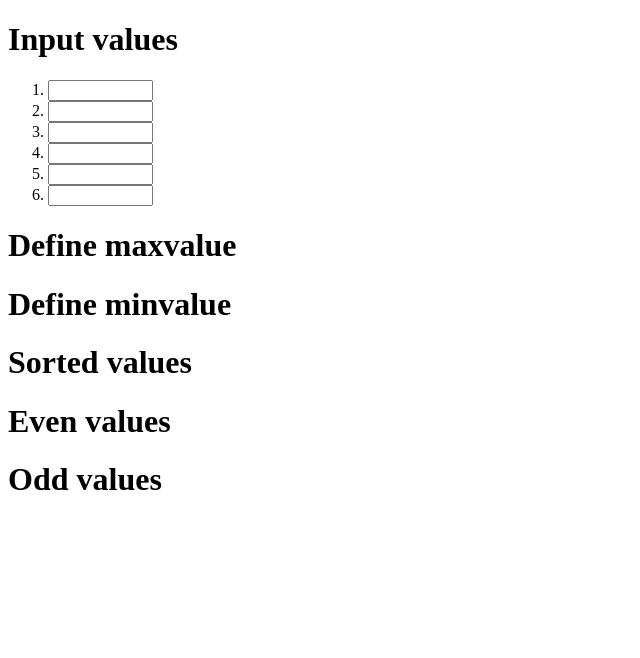
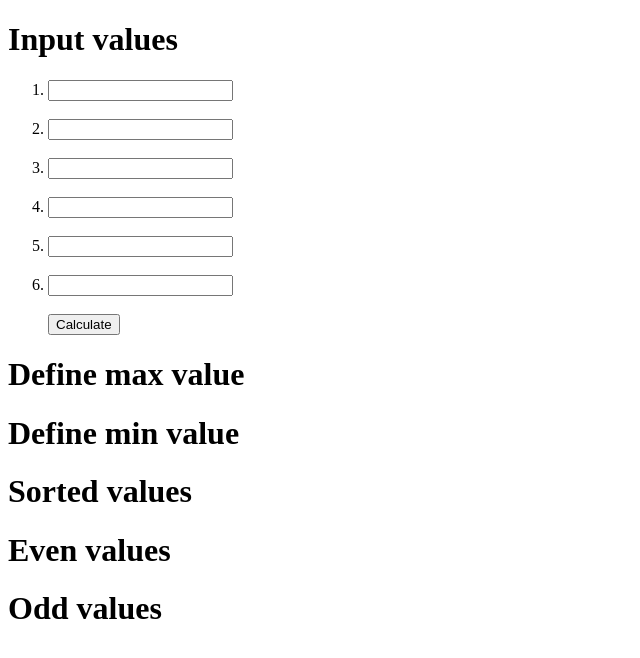
Before and after one commit to TarasRudyk/jsBasicTasks, a plain HTML site: page index.html in a window 1280 px wide. Shown: the whole page, without its empty margins (0-640 px from the left). Drawn offline with Linux system fonts and the light colour scheme.

Commit message:
initial commit

```diff
--- a/basic.js
+++ b/basic.js
@@ -1,28 +1,47 @@
 // JavaScript File
-var Arr = [1,4,5,6,7,82,0,-65,-23,-4,4.5,-34,-15.6,100.5, 0.1, 0.6, -0.6];
+//var Arr = [1,4,5,6,7,82,0,-65,-23,-4,4.5,-34,-15.6,100.5, 0.1, 0.6, -0.6];
 var Arr1 = [];
 var Arr2 = [];
 var Arr3 = [];
 var Arr4 = [];
+var Arr = [];
 
 
-var min = Math.min.apply(Math, Arr);
-var max = Math.max.apply(Math, Arr);
+function calc() {
+    Arr.push(document.getElementById("num_1").value);
+    Arr.push(document.getElementById("num_2").value);
+    Arr.push(document.getElementById("num_3").value);
+    Arr.push(document.getElementById("num_4").value);
+    Arr.push(document.getElementById("num_5").value);
+    Arr.push(document.getElementById("num_6").value);
+   // document.getElementById("Arr").innerHTML = Arr;
 
 
 
+//min
+    var min = Math.min.apply(Math, Arr);
+    document.getElementById("min").innerHTML = min;
+
+//max
+    var max = Math.max.apply(Math, Arr);
+    document.getElementById("max").innerHTML = max;
 
 
+    // even and odd numbers
     for (var i = 0; i < Arr.length; i++){
-    if (Arr[i] % 2 == 0) {
+        if (Arr[i] % 2 === 0) {
             Arr1.push(Arr[i]);
         }else{
             Arr2.push(Arr[i]);
          }
     }
+    document.getElementById("odd").innerHTML = Arr2;
 
+
+
+    // intager numbers
     for (var i = 0; i < Arr.length; i++){
-    if (parseFloat(Arr[i])) {
+        if (Arr[i] % 1 === 0) {
             Arr3.push(Arr[i]);
         }else{
             Arr4.push(Arr[i]);
@@ -30,8 +49,17 @@ for (var i = 0; i < Arr.length; i++){
     }
 
 
+    document.getElementById("even").innerHTML = Arr1;
+
+}
+
+
+/*
+
+
 console.log(Arr1);
 console.log(Arr2);
 console.log ([min, max]);
 console.log(Arr3);
 console.log(Arr4);
+*/
--- a/index.html
+++ b/index.html
@@ -5,22 +5,21 @@
     </head>
     <body>
         <h1> Input values</h1>
-        <form name="digit" action="" method="post">
+        <form action="javascript:calc()" method ="post">
             <ol>
-               <li><input type="text" size=10 id="num_1"></li>
-               <li><input type="text" size=10 id="num_2"></li>
-               <li><input type="text" size=10 id="num_3"></li>
-               <li><input type="text" size=10 id="num_4"></li>
-               <li><input type="text" size=10 id="num_5"></li>
-               <li><input type="text" size=10 id="num_6"></li>
+               <li><input type="text" name="number" id="num_1" required></li><br>
+               <li><input type="text" id="num_2" required></li><br>
+               <li><input type="text" id="num_3" required></li><br>
+               <li><input type="text" id="num_4" required></li><br>
+               <li><input type="text" id="num_5" required></li><br>
+               <li><input type="text" id="num_6" required></li><br>
+               <button onclick="calc()">Calculate</button>
             </ol>
-
-
-
-        </form></form>
-        <h1> Define <strong>max</strong>value</h1>
+        </form>
+        <p id="Arr"></p>
+        <h1> Define max value</h1>
         <p id="max"></p>
-        <h1> Define <strong>min</strong>value </h1>
+        <h1> Define min value</h1>
         <p id="min"></p>
         <h1> Sorted values</h1>
         <p id="sorted"></p>
@@ -28,12 +27,6 @@
         <p id="even"></p>
         <h1> Odd values</h1>
         <p id="odd"></p>
-        <script>
-
-
-
-
-
-        </script>
+        <script type="text/javascript" src="basic.js"></script>
     </body>
 </html>
```
Lines whose indentation alone changed are shown as unchanged.
